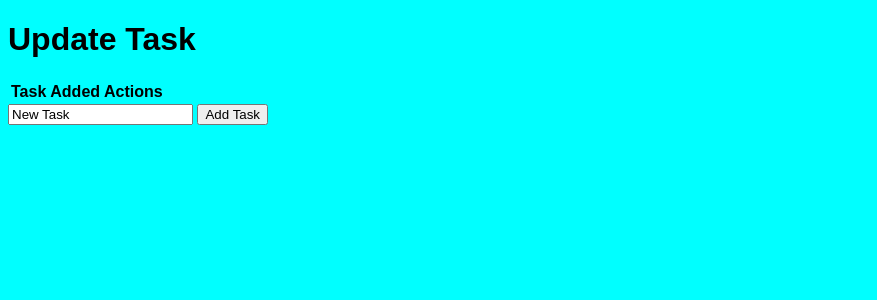
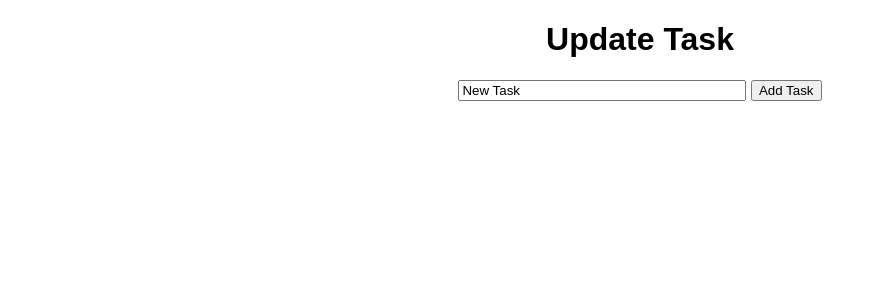
Before and after one commit to utsavsingh899/Flask-To-Do-List, a Flask app: page /update/1 in a window 1280 px wide. Shown: the top 300 px of the page, without its empty margins (0-877 px from the left). Run offline with Flask 2, Linux system fonts and the light colour scheme; data comes from the database, SQL or seed files in the repository; both versions use the stored data as it was after the commit; lists and menus that the app fills with data are empty.

Commit message:
Add styles

```diff
--- a/static/css/main.css
+++ b/static/css/main.css
@@ -1,12 +1,36 @@
-body {
+body, html {
+    text-align: center;
+    margin: 0;
     font-family: sans-serif;
-    background-color: aqua;
+}
+
+.content {
+    margin: 0 auto;
+    width: 400px;
+}
+
+table, td, th {
+    border: 1px solid #aaa;
 }
 
 table {
-    border-block-color: black;
+    border-collapse: collapse;
+    width: 100%;
 }
 
-/* .content {
-    text-align: center;
-} */
+th {
+    height: 30px;
+}
+
+td {
+
+    padding: 5px;
+}
+
+.form {
+    margin-top: 20px;
+}
+
+#content {
+    width: 70%;
+}
--- a/templates/index.html
+++ b/templates/index.html
@@ -5,7 +5,7 @@
 {% endblock %}
 
 {% block body %}
-    <div >
+    <div class="content">
         <h1>To Do App:</h1>
 
         {% if tasks|length < 1 %}
@@ -36,7 +36,7 @@
 
         {% endif %}
 
-        <form action="/" method="POST">
+        <form class="form" action="/" method="POST">
             <input type="text" name="content" id="content">
             <input type="submit" value="Add Task">
         </form>
--- a/templates/update.html
+++ b/templates/update.html
@@ -6,18 +6,10 @@
 
 {% block body %}
 
-    <div >
+    <div class="content">
         <h1>Update Task</h1>
 
-        <table>
-            <tr>
-                <th>Task</th>
-                <th>Added</th>
-                <th>Actions</th>
-            </tr>
-        </table>
-
-        <form action="/update/{{task.id}}" method="POST">
+        <form class="form" action="/update/{{task.id}}" method="POST">
             <input type="text" name="content" id="content" value="{{task.content}}">
             <input type="submit" value="Add Task">
         </form>
```
Also changed, not shown: test.db.
